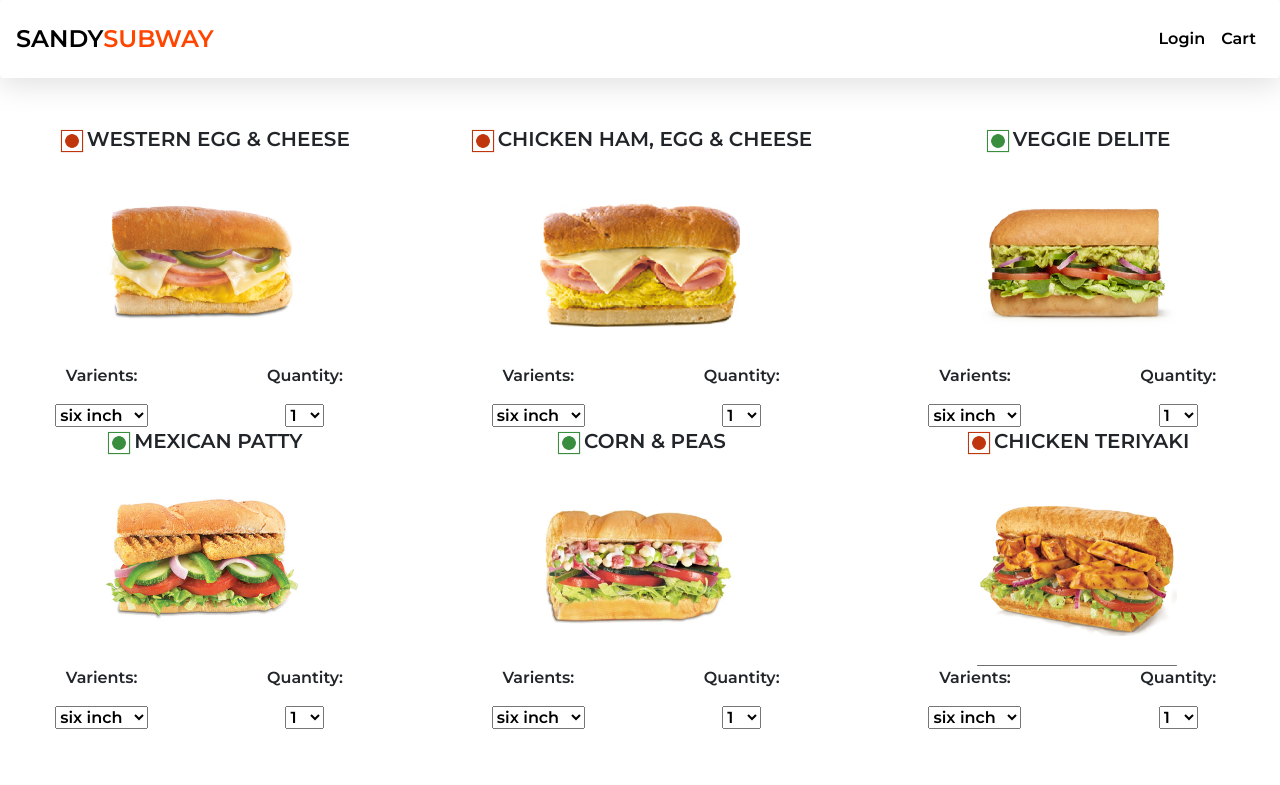
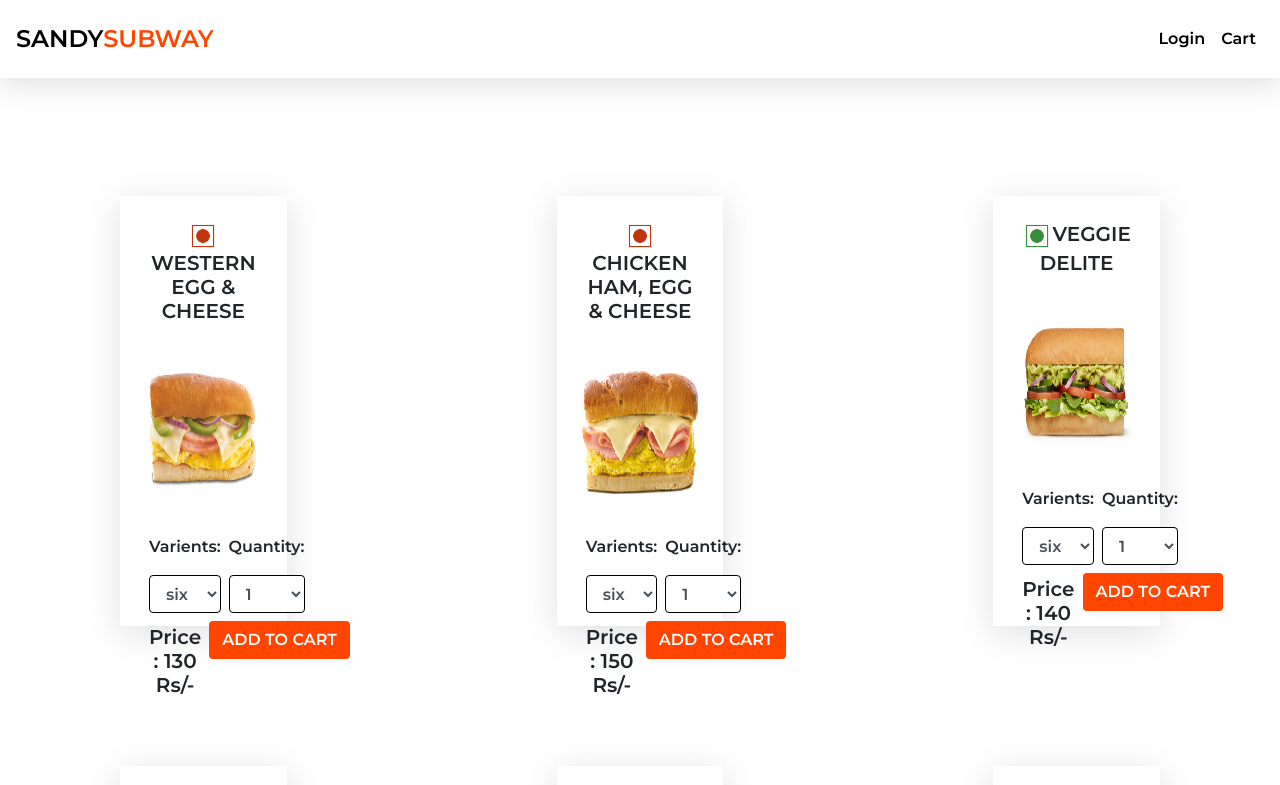
Before and after one commit to Marshneil13/Subway-App, a React (Create React App) app: page / in a window 1280 px wide. Shown: the top 785 px of the page. Built offline with nearby package versions, Linux system fonts and the light colour scheme.

Commit message:
home page ui 25/12

```diff
--- a/src/components/Card.jsx
+++ b/src/components/Card.jsx
@@ -1,9 +1,12 @@
 import React from "react";
+import { useState } from "react";
 import "../styles/card.css";
 
 function Card({ subway }) {
+  const [quantity, setQuantity] = useState(1);
+  const [varient, setVarient] = useState("six inch");
   return (
-    <div>
+    <div style={{ margin: "70px 120px" }} className="card-div">
       <h1>
         <img
           src={subway.icon}
@@ -19,17 +22,29 @@ function Card({ subway }) {
         style={{ height: "200px", width: "200px" }}
       />
       <div className="flex-container">
-        <div className="w-100">
+        <div className="w-100 m-1">
           <p>Varients: </p>
-          <select>
+          <select
+            className="form-control"
+            value={varient}
+            onChange={(e) => {
+              setVarient(e.target.value);
+            }}
+          >
             {subway.varients.map((varient) => {
               return <option value={varient}>{varient}</option>;
             })}
           </select>
         </div>
-        <div className="w-100">
+        <div className="w-100 m-1">
           <p>Quantity: </p>
-          <select>
+          <select
+            className="form-control"
+            value={quantity}
+            onChange={(e) => {
+              setQuantity(e.target.value);
+            }}
+          >
             {[...Array(10).keys()].map((x, i) => {
               //x is object i is index
               //The keys() method returns a new Array Iterator object that contains the keys for each index in the array.
@@ -38,6 +53,17 @@ function Card({ subway }) {
           </select>
         </div>
       </div>
+
+      <div className="flex-container">
+        <div className="m-1 w-100 pb-1">
+          <h1 className="mt-1">
+            Price : {subway.prices[0][varient] * quantity} Rs/-
+          </h1>
+        </div>
+        <div className="m-1 w-100 pb-1">
+          <button className="btn">ADD TO CART</button>
+        </div>
+      </div>
     </div>
   );
 }
--- a/src/json/subwayData.js
+++ b/src/json/subwayData.js
@@ -11,11 +11,11 @@ const subways = [
   {
     name: "WESTERN EGG & CHEESE",
     icon: nonveg,
-    varients: ["six inch", "footlong"],
+    varients: ["six inch", "foot-long"],
     prices: [
       {
-        "six inch": 200,
-        footlong: 400,
+        "six inch": 130,
+        "foot-long": 230,
       },
     ],
     category: "nonveg",
@@ -26,11 +26,11 @@ const subways = [
   {
     name: "CHICKEN HAM, EGG & CHEESE",
     icon: nonveg,
-    varients: ["six inch", "footlong"],
+    varients: ["six inch", "foot-long"],
     prices: [
       {
-        "six inch": 200,
-        footlong: 400,
+        "six inch": 150,
+        "foot-long": 250,
       },
     ],
     category: "nonveg",
@@ -41,11 +41,11 @@ const subways = [
   {
     name: "VEGGIE DELITE",
     icon: veg,
-    varients: ["six inch", "footlong"],
+    varients: ["six inch", "foot-long"],
     prices: [
       {
-        "six inch": 200,
-        footlong: 400,
+        "six inch": 140,
+        "foot-long": 240,
       },
     ],
     category: "veg",
@@ -56,11 +56,11 @@ const subways = [
   {
     name: "MEXICAN PATTY",
     icon: veg,
-    varients: ["six inch", "footlong"],
+    varients: ["six inch", "foot-long"],
     prices: [
       {
-        "six inch": 200,
-        footlong: 400,
+        "six inch": 140,
+        "foot-long": 240,
       },
     ],
     category: "veg",
@@ -71,11 +71,11 @@ const subways = [
   {
     name: "CORN & PEAS",
     icon: veg,
-    varients: ["six inch", "footlong"],
+    varients: ["six inch", "foot-long"],
     prices: [
       {
-        "six inch": 200,
-        footlong: 400,
+        "six inch": 160,
+        "foot-long": 280,
       },
     ],
     category: "veg",
@@ -86,11 +86,11 @@ const subways = [
   {
     name: "CHICKEN TERIYAKI",
     icon: nonveg,
-    varients: ["six inch", "footlong"],
+    varients: ["six inch", "foot-long"],
     prices: [
       {
-        "six inch": 200,
-        footlong: 400,
+        "six inch": 180,
+        "foot-long": 310,
       },
     ],
     category: "nonveg",
--- a/src/styles/card.css
+++ b/src/styles/card.css
@@ -5,3 +5,19 @@ h1{
 .flex-container{
     display: flex !important;
 }
+
+.btn{
+    background-color: orangered;
+    color: white;
+}
+
+select{
+    box-shadow: none;
+    border-color: black !important;
+}
+
+.card-div{
+  box-shadow: rgba(100, 100, 111, 0.2) 0px 7px 32px 0px;
+  padding: 25px !important;
+  height: 430px !important;
+}
```
Also changed, not shown: src/assets/ChickenTeriyaki.png.
